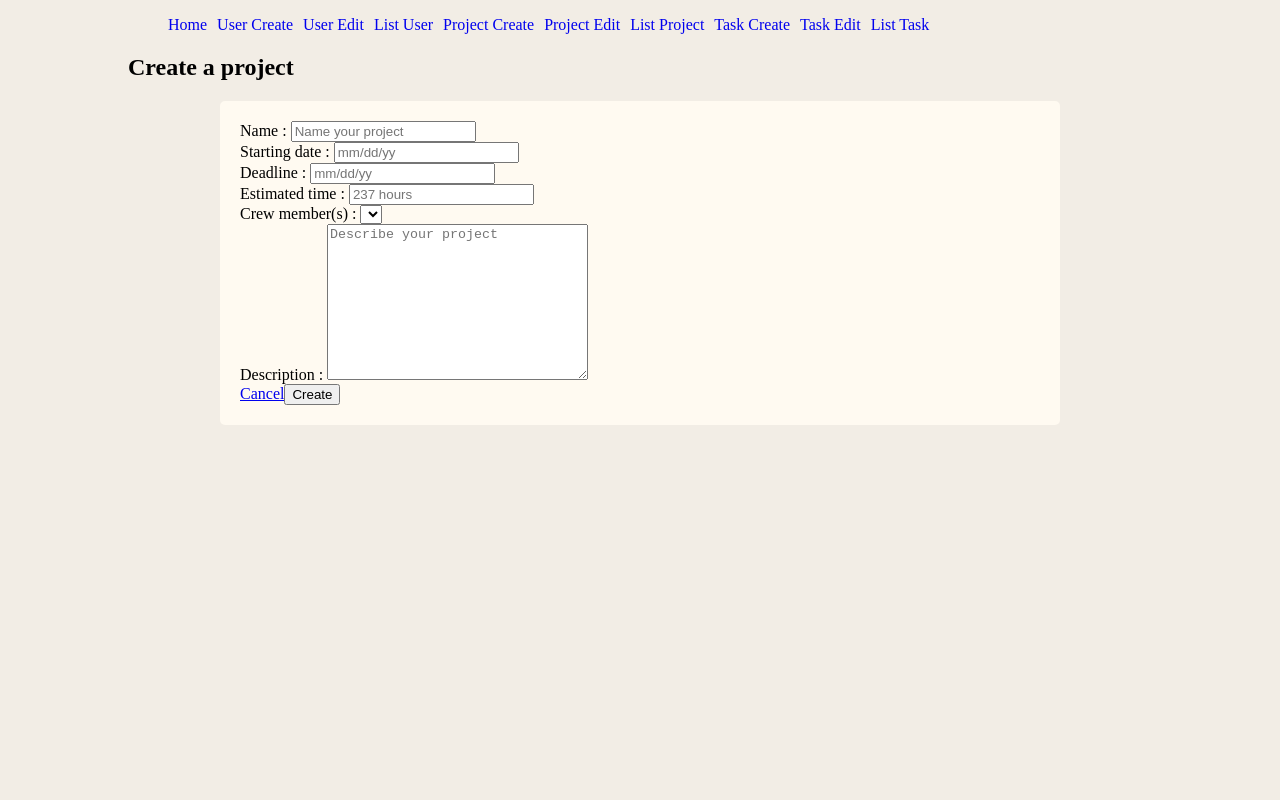
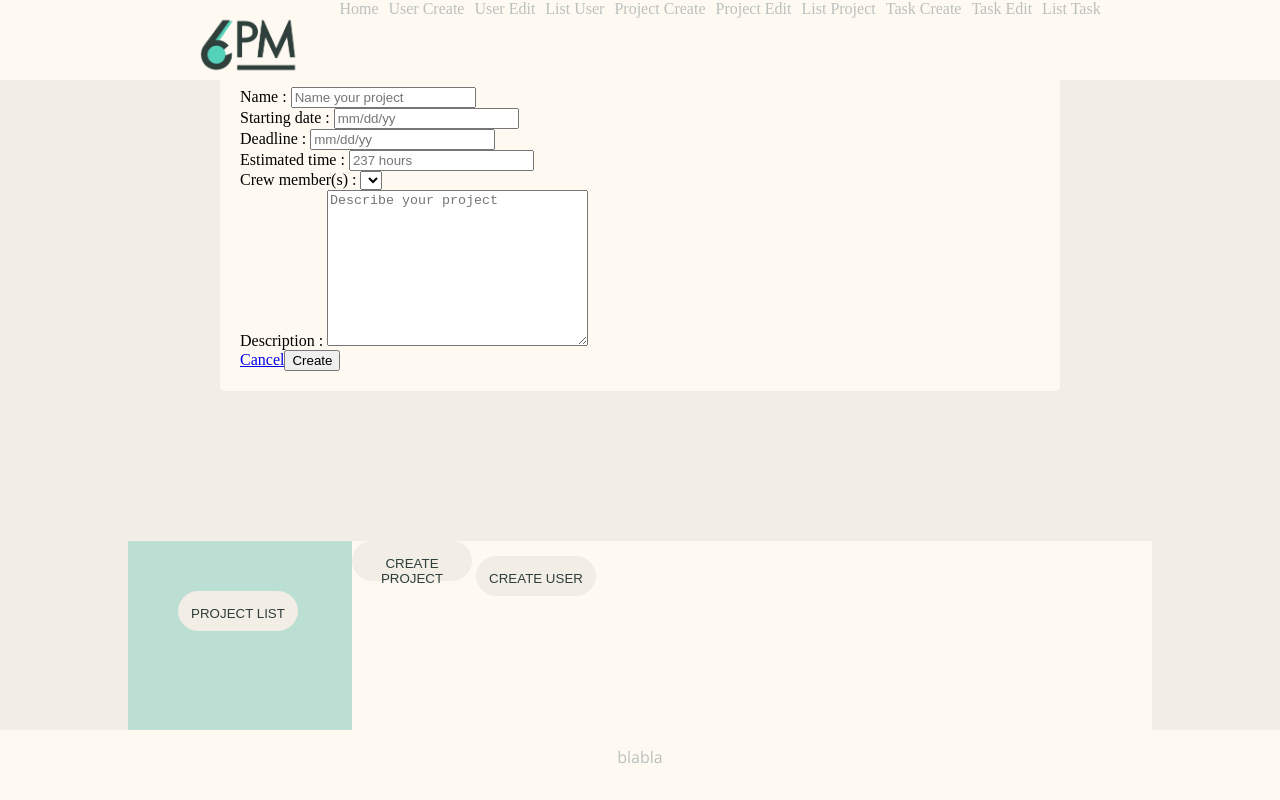
Before and after one commit to ZenViKing/projectManagementApp, an Angular app: page /project/add in a window 1280 px wide. Shown: the top 800 px of the page. Built offline with nearby package versions, Linux system fonts and the light colour scheme.

Commit message:
css progression

```diff
--- a/src/app/globals/nav/nav.component.html
+++ b/src/app/globals/nav/nav.component.html
@@ -1,4 +1,6 @@
+
 <ul>
+  <li><a href=""><img src="assets/imgs/logo.png" alt="logo-6pm" height="90" id="logo" /></a></li>
   <li><a routerLink="./">Home</a></li>
   <li><a routerLink="./user/add">User Create</a></li>
   <li><a routerLink="./user/edit">User Edit</a></li>
--- a/src/app/globals/nav/nav.component.scss
+++ b/src/app/globals/nav/nav.component.scss
@@ -1,6 +1,18 @@
+/*VARIABLES*/
+@import '../../../variables.scss';
+
 ul{
     display: flex;
-    justify-content: flex-start;
+    justify-content: center;
+    margin:0;
+    padding:0;
+    height:80px;
+    background-color: $pastelyellow;
+    position: absolute;
+    width:100%;
+    top: 0; left: 0;
+
+
 
 }
 
@@ -11,5 +23,6 @@ li{
 
 a{
     text-decoration: none;
+    color: #b9c0be;
 
 }
--- a/src/index.html
+++ b/src/index.html
@@ -9,5 +9,16 @@
 </head>
 <body>
   <app-root></app-root>
+  <div class="main">
+  <section class="left">
+    <button class="click"><a href=""><p>PROJECT LIST</p></a></button>
+
+  </section>
+  <section class="right">
+      <button class="click"><a href=""><p>CREATE PROJECT</p></a></button>
+      <button class="click"><a href=""><p>CREATE USER</p></a></button>
+    </section>
+  </div>
+  <footer><p>blabla</p></footer>
 </body>
 </html>
--- a/src/styles.scss
+++ b/src/styles.scss
@@ -55,16 +55,20 @@ html{
 
     margin:0;
     padding:0;
-    width: 100%;
+    width: 100vw;
+    height:100vh;
+
 
 }
 
 body{
 
-    background-color:#f2ede5;
-    margin: 0 auto;
+    background-color:$lightergrey;
+    width: $larger-width;
     font-size: 16px;
-    width: $larger-width;
+    margin:0 auto;
+
+
 }
 
 form{
@@ -75,3 +79,90 @@ form{
     padding: 20px;
     border-radius: 5px;
 }
+
+//MAIN
+
+.main{
+
+    padding-top: 150px;
+    margin:0 auto;
+    width:$larger-width;
+    display:flex;
+    justify-content:center;
+
+
+
+    .right{
+
+        width:800px;
+        background-color:$pastelyellow;
+
+
+    }
+
+    .left{
+
+        background-color:$pastel-greenblue;
+        height:60vh;
+        width:224px;
+
+        .click{
+            margin-left:50px;
+            margin-top: 50px;
+        }
+    }
+
+}
+
+.click{
+
+    width:120px;
+    height:40px;
+    border: 1px solid $lightergrey;
+    border-radius: 25px;
+    background-color:$lightergrey;
+
+
+    a{
+
+
+        color:$titles;
+        text-decoration:none;
+    }
+
+    p{
+        vertical-align:40px;
+    }
+
+    &:hover{
+
+        background-color:$vibrant-greenblue;
+        border: 1px solid $vibrant-greenblue;
+
+        a{
+            color:$pastelyellow;
+        }
+
+
+    }
+
+}
+
+//FOOTER
+
+footer{
+    position: absolute;
+    bottom: 0;
+    left:0;
+    height:70px;
+    margin:0;
+    padding:0;
+    background-color: $pastelyellow;
+    width: 100%;
+
+    p{
+    text-align: center;
+    font-family: 'open_sansregular';
+    color:$lightgrey;
+    }
+}
--- a/src/variables.scss
+++ b/src/variables.scss
@@ -1,10 +1,11 @@
 //COLORS
 
 $vibrant-greenblue: #54d1b9;
-$pastel-greenblue: tint($vibrant-greenblue,30%);
+$pastel-greenblue: #bcdfd4;
 $titles: #2e3f3c;
 $pastelyellow: #fffaf1;
 $lightgrey: #b9c0be;
+$lightergrey:#f2ede5;
 
 
 //FONTS
```
Also changed, not shown: src/assets/imgs/logo.png (renamed from src/img/logo-final.png).
